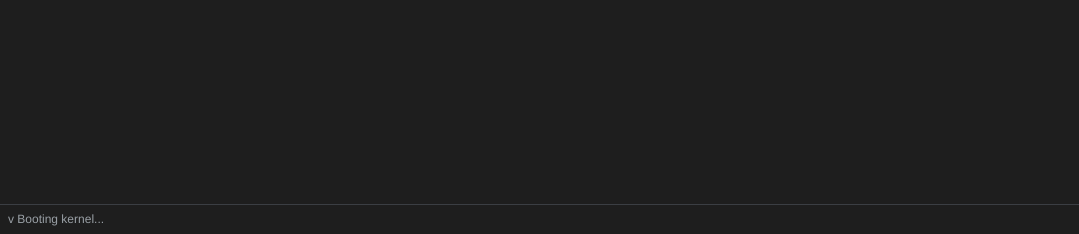
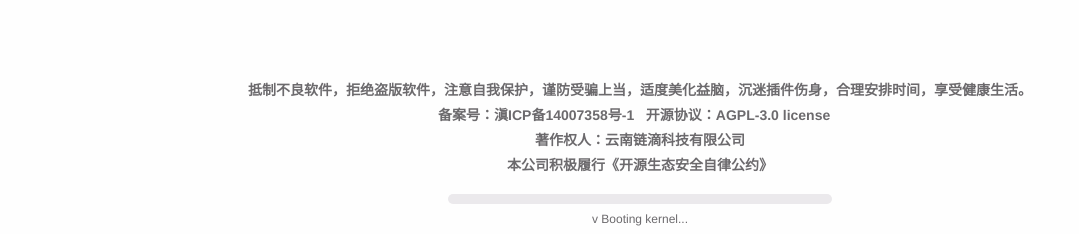
Before and after one commit to HowcanoeWang/siyuan-genshin-launcher, a plain HTML site: page source/index.html in a window 1280 px wide. Shown: the part 566-800 px from the top of the page, without its empty margins (0-1079 px from the left). Drawn offline with Linux system fonts and the light colour scheme; no server answers.

Commit message:
finish boot page

```diff
--- a/source/index.html
+++ b/source/index.html
@@ -12,7 +12,7 @@
         body {
             height: 100%;
             margin: 0;
-            background: #1e1e1e;
+            background: #fefefe;
             font-size: 12px;
             font-family: "Helvetica Neue", "Luxi Sans", "DejaVu Sans", "Hiragino Sans GB", "Microsoft Yahei", sans-serif, "Apple Color Emoji", "Segoe UI Emoji", "Noto Color Emoji", "Segoe UI Symbol", "Android Emoji", "EmojiSymbols";
         }
@@ -22,13 +22,22 @@
 <div id="bg" style="width: 100%;display: flex;justify-content: space-around;height: 100%;">
     <img style="width:36vh;align-self: center;" src="icon.png"/>
 </div>
-<div style="position: absolute;bottom: 0;width: 100%;">
-    <div style="position: absolute;height: 1px;background-color: #3b3e43;width: 100%;top:0"></div>
+<div style="position:absolute; bottom: 40px; width:80%; left:10%; text-align: center; font-size: 14px; color: #6c6a6d; font-weight: bold;">
+    <p style="margin:5px;">抵制不良软件，拒绝盗版软件，注意自我保护，谨防受骗上当，适度美化益脑，沉迷插件伤身，合理安排时间，享受健康生活。</p>
+    <p style="margin:5px;">备案号：滇ICP备14007358号-1&nbsp;&nbsp;&nbsp;开源协议：AGPL-3.0 license&nbsp;&nbsp;&nbsp;</p>
+    <p style="margin:5px;">著作权人：云南链滴科技有限公司</p>
+    <p style="margin-top:5px; margin-bottom: 20px;">本公司积极履行《开源生态安全自律公约》</p>
+</div>
+<div style="position: absolute;bottom: 0; left: 35%; width: 30%; text-align: center">
+    <div style="height: 10px;background-color: #ebe9ec;width: 100%;top:0; border-radius: 10px;"></div>
     <div id="progress"
-         style="position: absolute;height: 1px;background-color: #d23f31;transition: width 50ms cubic-bezier(0, 0, 0.2, 1);top:0"></div>
+         style="position: absolute;height: 8px;background-color: #343235;transition: width 50ms cubic-bezier(0, 0, 0.2, 1);top:0; border-top-left-radius: 10px; border-bottom-left-radius: 8px;"></div>
     <div id="details"
-         style="color: #9aa0a6;text-overflow: ellipsis;white-space: nowrap;overflow: hidden;padding: 8px;"></div>
+         style="color: #6c6a6d;text-overflow: ellipsis;white-space: nowrap;overflow: hidden;padding: 8px;"></div>
 </div>
+<!-- <script>  // just for UI developing test
+    document.getElementById('progress').style.width = 50 + '%'
+</script> -->
 <script>
     const sleep = (ms) => {
         return new Promise(resolve => setTimeout(resolve, ms))
```
Also changed, not shown: source/icon.png.
